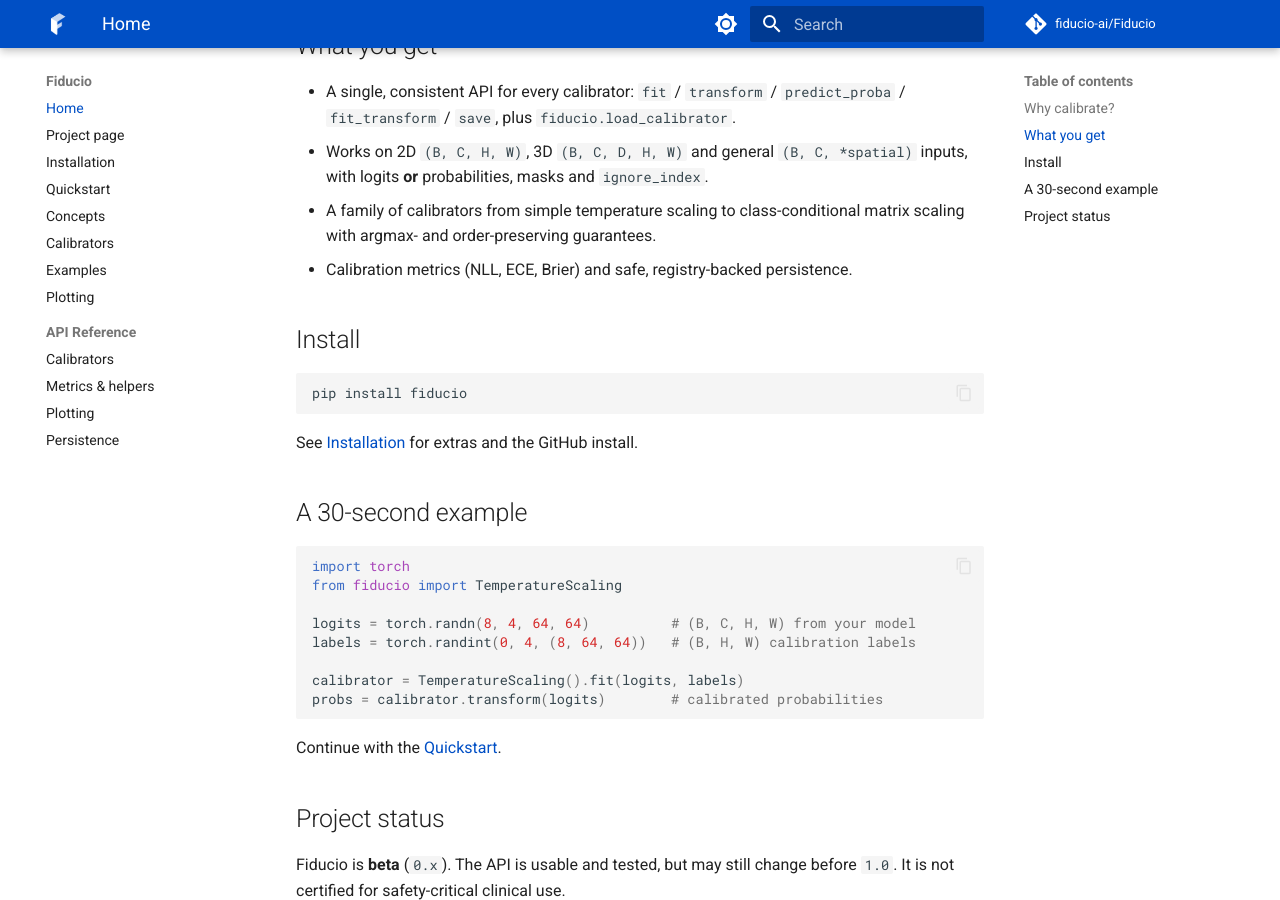
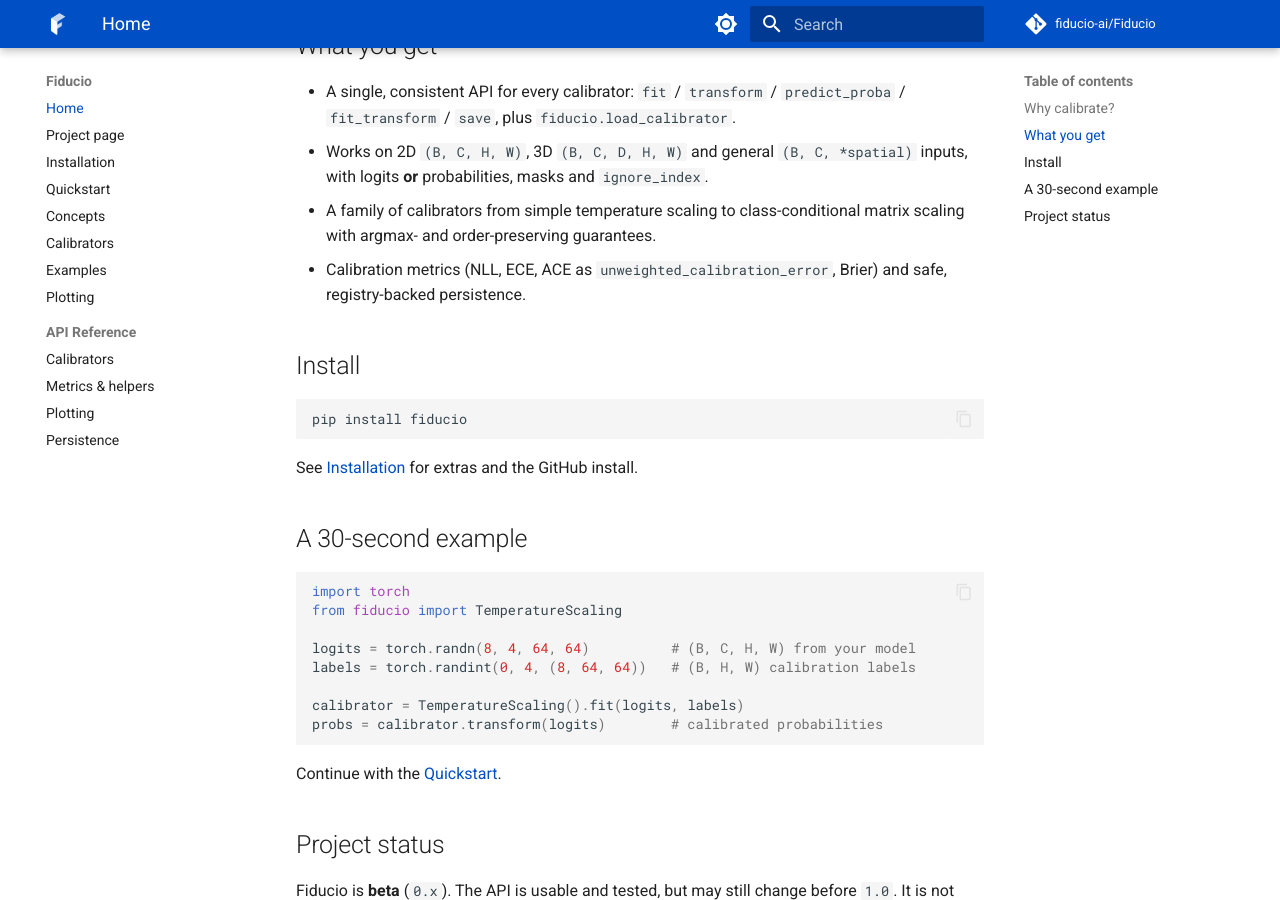
Before and after one commit to fiducio-ai/Fiducio, an MkDocs documentation site: the page built from docs/index.md, in a window 1280 px wide and 900 px high, scrolled down 647 px. Built offline with MkDocs 1.6.1 and Material for MkDocs 9.7.7, drawn with Linux system fonts in a browser that asks for light colours; comment, search, counter and statistics services are not loaded.

Commit message:
Mention ACE and its alias in the docs index

```diff
--- a/docs/index.md
+++ b/docs/index.md
@@ -29,7 +29,7 @@ changing the segmentation itself.
   inputs, with logits **or** probabilities, masks and `ignore_index`.
 - A family of calibrators from simple temperature scaling to class-conditional
   matrix scaling with argmax- and order-preserving guarantees.
-- Calibration metrics (NLL, ECE, Brier) and safe, registry-backed persistence.
+- Calibration metrics (NLL, ECE, ACE as `unweighted_calibration_error`, Brier) and safe, registry-backed persistence.
 
 ## Install
 
```
